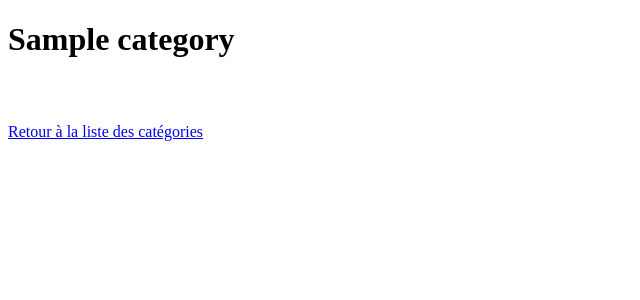
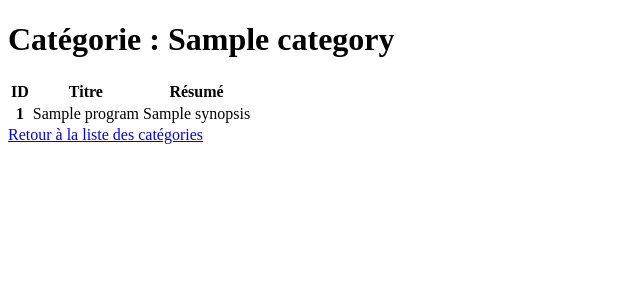
Before and after one commit to Anthony-AGTN/wild-series, a Symfony app: template templates/category/show.html.twig in a window 1280 px wide. Shown: the part 160-460 px from the top of the page, without its empty margins (0-640 px from the left). Run offline with Twig, Linux system fonts and the light colour scheme; the template is opened without the code that fills it: most values are stand-ins (such as "Sample title", 1, 10 or a date in 2020); some libraries are stand-ins or nearby versions.

Commit message:
Challenge Quest 10 Part 2.2

```diff
--- a/src/DataFixtures/CategoryFixtures.php
+++ b/src/DataFixtures/CategoryFixtures.php
@@ -19,6 +19,7 @@ class CategoryFixtures extends Fixture
         'Science-fiction',
         'Comédie',
         'Documentaire',
+        'Film d\'auteur',
     ];
 
     public function load(ObjectManager $manager)
--- a/templates/category/show.html.twig
+++ b/templates/category/show.html.twig
@@ -4,18 +4,37 @@
 {% endblock %}
 
 {% block body %}
+	<div class="container">
 		<div class="media">
 			<div class="media-body">
-            <h1 class="mt-0">{{ category.name }}</h1>
+				<h1 class="mt-5">Catégorie :
+					{{ category.name }}</h1>
 			</div>
 		</div>
+		{% if programs %}
+			<table class="table table-striped">
+				<thead>
+					<tr>
+						<th scope="col">ID</th>
+						<th scope="col">Titre</th>
+						<th scope="col">Résumé</th>
+					</tr>
+				</thead>
+				<tbody>
 					{% for program in programs %}
-        <pre>
-            {{ dump(program) }}
-        </pre>
+						<tr>
+							<th scope="row">{{ program.id }}</th>
+							<td>{{ program.title }}</td>
+							<td>{{ program.synopsis }}</td>
+						</tr>
 					{% endfor %}
-
+				</tbody>
+			</table>
+		{% else %}
+			<p>Aucune série trouvée pour cette catégorie.</p>
+		{% endif %}
 		<a href="{{ path('category_index') }}">
 			Retour à la liste des catégories
 		</a>
+	</div>
 {% endblock %}
```
Lines whose indentation alone changed are shown as unchanged.
